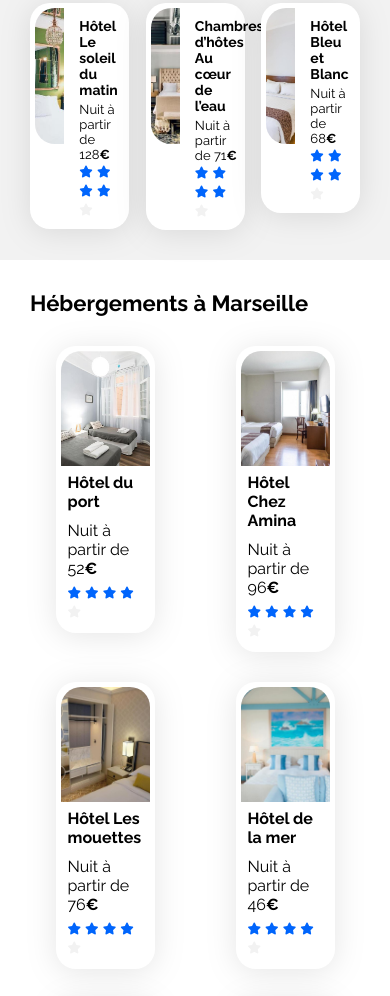
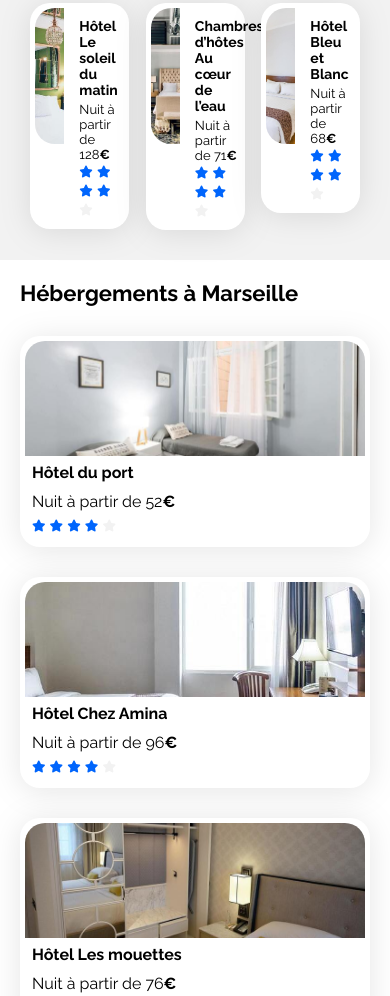
Before and after one commit to n-bon/oc-booki-03-2025, a plain HTML site: page index.html in a window 390 px wide. Shown: the part 727-1723 px from the top of the page. Drawn offline with Linux system fonts and the light colour scheme.

Commit message:
Gestion du responsive en mobile

```diff
--- a/css/index.css
+++ b/css/index.css
@@ -34,13 +34,12 @@
 }
 
 .hebergements-cards a {
-    max-width: 30%;
+    width: 30%;
 }
 
 .hebergements-cards .card {
     display: flex;
     flex-direction: column;
-    justify-content: space-between;
  }
 
 .hebergements-cards img {
@@ -53,8 +52,6 @@
     padding: 7px;
     display: flex;
     flex-direction: column;
-    justify-content: space-between;
-    box-sizing: border-box;
 }
 
 .hebergements-cards .card-title {
@@ -155,6 +152,15 @@
     .hebergements {
         border-radius: 0px;
         background-color: transparent;
+        padding: 20px;
+    }
+
+    .hebergements-cards {
+        flex-direction: column;
+    }
+
+    .hebergements-cards a {
+        width: 100%;
     }
 
     .populaires {
```
